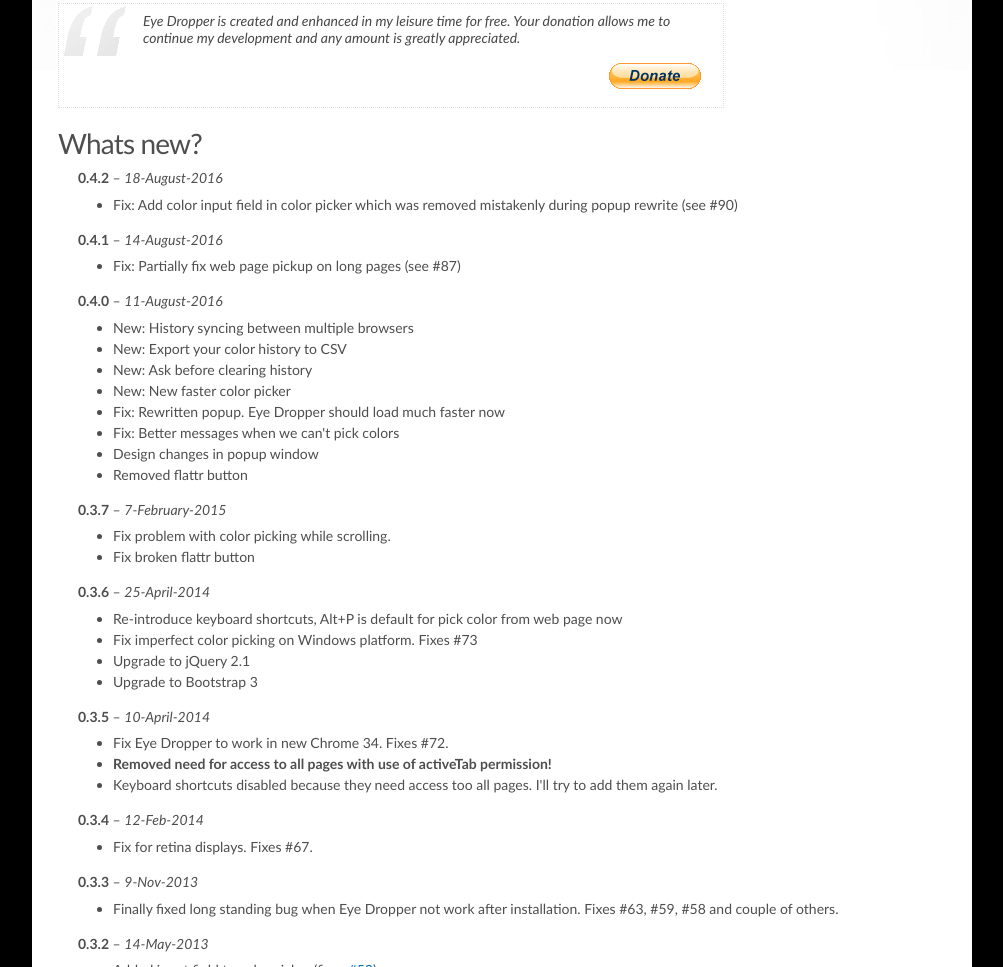
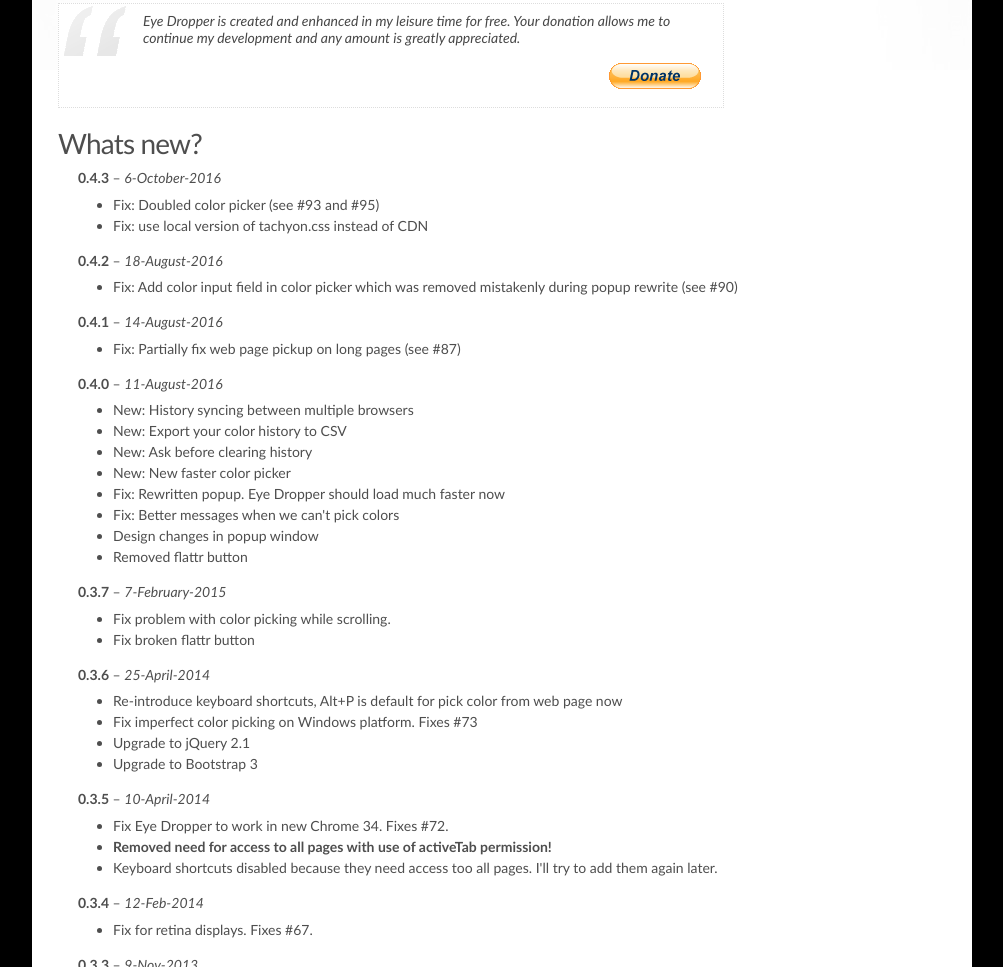
Before and after one commit to kepi/chromeEyeDropper, a browser extension: page pages/installed.html in a window 1280 px wide. Shown: the part 764-1731 px from the top of the page, without its empty margins (138-1141 px from the left). Drawn offline with Linux system fonts and the light colour scheme.

Commit message:
Version Bump: 0.4.3

```diff
--- a/pages/installed.html
+++ b/pages/installed.html
@@ -110,6 +110,12 @@
 
                     <h2>Whats new?</h2>
                     <div id="whats-new">
+	              <p><strong>0.4.3</strong> &ndash; <cite>6-October-2016</cite></p>
+                    <ul>
+                        <li>Fix: Doubled color picker (see #93 and #95)</li>
+                        <li>Fix: use local version of tachyon.css instead of CDN</li>
+                    </ul>
+
 	              <p><strong>0.4.2</strong> &ndash; <cite>18-August-2016</cite></p>
                     <ul>
                         <li>Fix: Add color input field in color picker which was removed mistakenly during popup rewrite (see #90)</li>
```
Also changed, not shown: html/button-about.html (+1 -1 lines), manifest.json.
